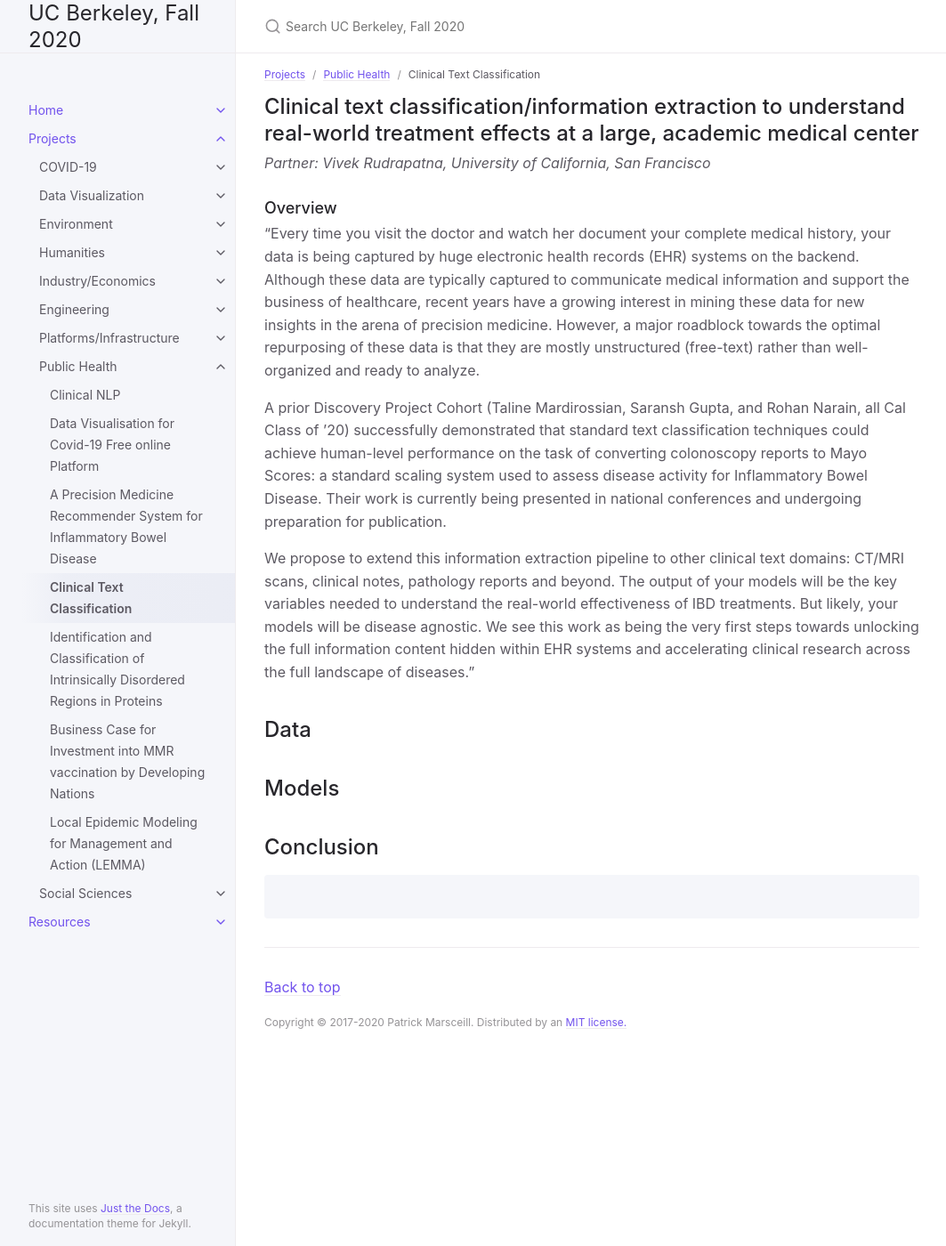
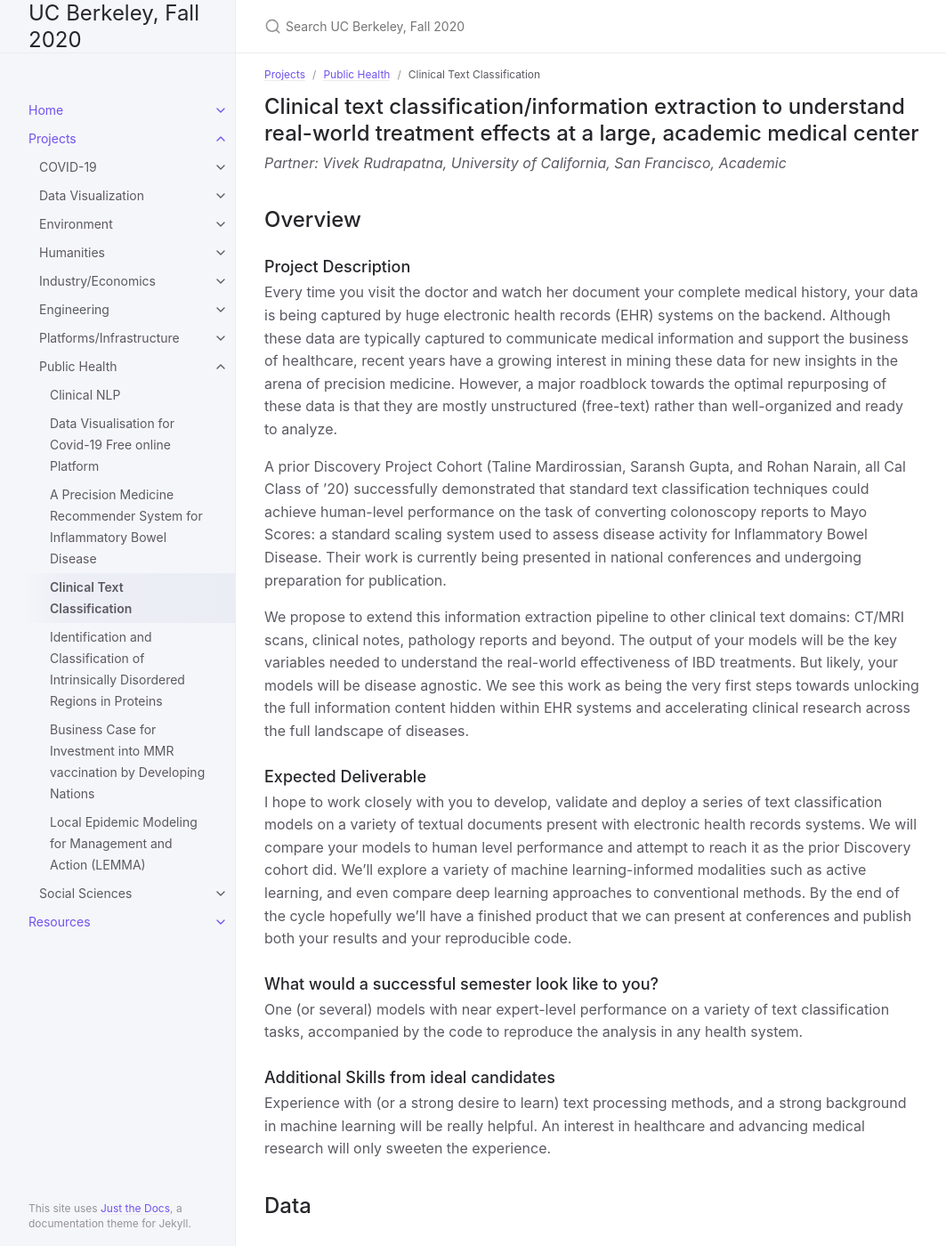
Before and after one commit to DS-Discovery/ds-discovery.github.io, a Jekyll site: the page built from Projects/Public Health/Clinical Text Classification.md, in a window 1280 px wide and 1400 px high. Shown: the whole window at 89% size, without its empty margins (107-1170 px from the left). Built offline with Jekyll 4.4.1, drawn with Linux system fonts in a browser that asks for light colours.

Commit message:
Update Clinical Text Classification.md

```diff
--- a/Projects/Public Health/Clinical Text Classification.md
+++ b/Projects/Public Health/Clinical Text Classification.md
@@ -8,15 +8,21 @@ nav_order: 1
 
 
 ## Clinical text classification/information extraction to understand real-world treatment effects at a large, academic medical center
-*Partner: Vivek	Rudrapatna, University of California, San Francisco*
+*Partner: Vivek	Rudrapatna, University of California, San Francisco, Academic*
 
-### Overview
-
-"Every time you visit the doctor and watch her document your complete medical history, your data is being captured by huge electronic health records (EHR) systems on the backend. Although these data are typically captured to communicate medical information and support the business of healthcare, recent years have a growing interest in mining these data for new insights in the arena of precision medicine. However, a major roadblock towards the optimal repurposing of these data is that they are mostly unstructured (free-text) rather than well-organized and ready to analyze.
+## Overview
+### Project Description
+Every time you visit the doctor and watch her document your complete medical history, your data is being captured by huge electronic health records (EHR) systems on the backend. Although these data are typically captured to communicate medical information and support the business of healthcare, recent years have a growing interest in mining these data for new insights in the arena of precision medicine. However, a major roadblock towards the optimal repurposing of these data is that they are mostly unstructured (free-text) rather than well-organized and ready to analyze.
 
 A prior Discovery Project Cohort (Taline Mardirossian, Saransh Gupta, and Rohan Narain, all Cal Class of ’20) successfully demonstrated that standard text classification techniques could achieve human-level performance on the task of converting colonoscopy reports to Mayo Scores: a standard scaling system used to assess disease activity for Inflammatory Bowel Disease. Their work is currently being presented in national conferences and undergoing preparation for publication.
 
-We propose to extend this information extraction pipeline to other clinical text domains: CT/MRI scans, clinical notes, pathology reports and beyond. The output of your models will be the key variables needed to understand the real-world effectiveness of IBD treatments. But likely, your models will be disease agnostic. We see this work as being the very first steps towards unlocking the full information content hidden within EHR systems and accelerating clinical research across the full landscape of diseases."
+We propose to extend this information extraction pipeline to other clinical text domains: CT/MRI scans, clinical notes, pathology reports and beyond. The output of your models will be the key variables needed to understand the real-world effectiveness of IBD treatments. But likely, your models will be disease agnostic. We see this work as being the very first steps towards unlocking the full information content hidden within EHR systems and accelerating clinical research across the full landscape of diseases.
+### Expected Deliverable
+I hope to work closely with you to develop, validate and deploy a series of text classification models on a variety of textual documents present with electronic health records systems. We will compare your models to human level performance and attempt to reach it as the prior Discovery cohort did. We'll explore a variety of machine learning-informed modalities such as active learning, and even compare deep learning approaches to conventional methods. By the end of the cycle hopefully we'll have a finished product that we can present at conferences and publish both your results and your reproducible code.
+### What would a successful semester look like to you?
+One (or several) models with near expert-level performance on a variety of text classification tasks, accompanied by the code to reproduce the analysis in any health system.
+### Additional Skills from ideal candidates
+Experience with (or a strong desire to learn) text processing methods, and a strong background in machine learning will be really helpful. An interest in healthcare and advancing medical research will only sweeten the experience.
 
 ## Data
 
```
